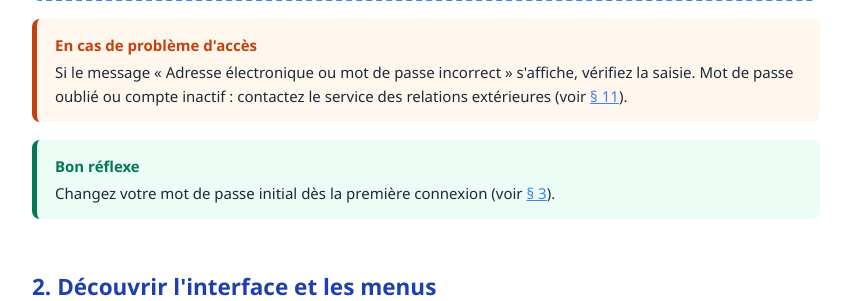
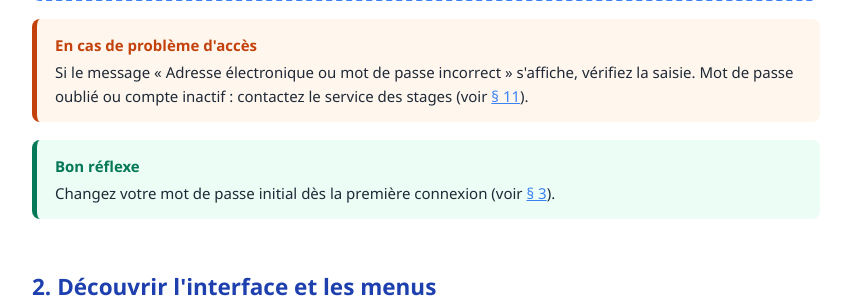
Before and after one commit to SamRepository/classement-stages, a FastAPI app: page /static/guide-enseignant.html in a window 1280 px wide. Shown: the part 2657-2958 px from the top of the page, without its empty margins (214-1065 px from the left). Run offline with FastAPI, Linux system fonts and the light colour scheme; the visitor is signed in with stand-in values (Sample User, id 1); tables that the repository leaves empty hold one stand-in row (values such as "Sample post").

Commit message:
« service des relations extérieures » → « service des stages » (dossier enseignant + guide)

```diff
--- a/webapp/static/guide-enseignant.html
+++ b/webapp/static/guide-enseignant.html
@@ -183,8 +183,8 @@
   <div class="attention">
     <b>En cas de problème d'accès</b>
     Si le message « Adresse électronique ou mot de passe incorrect » s'affiche, vérifiez
-    la saisie. Mot de passe oublié ou compte inactif : contactez le service des relations
-    extérieures (voir <a href="#aide">§ 11</a>).
+    la saisie. Mot de passe oublié ou compte inactif : contactez le service des stages
+    (voir <a href="#aide">§ 11</a>).
   </div>
   <div class="astuce">
     <b>Bon réflexe</b>
--- a/webapp/templates/enseignant/dossier.html
+++ b/webapp/templates/enseignant/dossier.html
@@ -82,7 +82,7 @@ il est en cours d'examen et ne peut plus être modifié. Pour toute correction,
       {% endif %}
       <small>Données gérées par l'administration (elles déterminent la pénalité des bénéfices
       antérieurs et la fenêtre « après dernier bénéfice »). Signalez toute erreur au service
-      des relations extérieures.</small>
+      des stages.</small>
     </article>
 
     {# Critères « formule » (pénalité de bénéfices) : juste après l'historique, dont ils découlent #}
```
